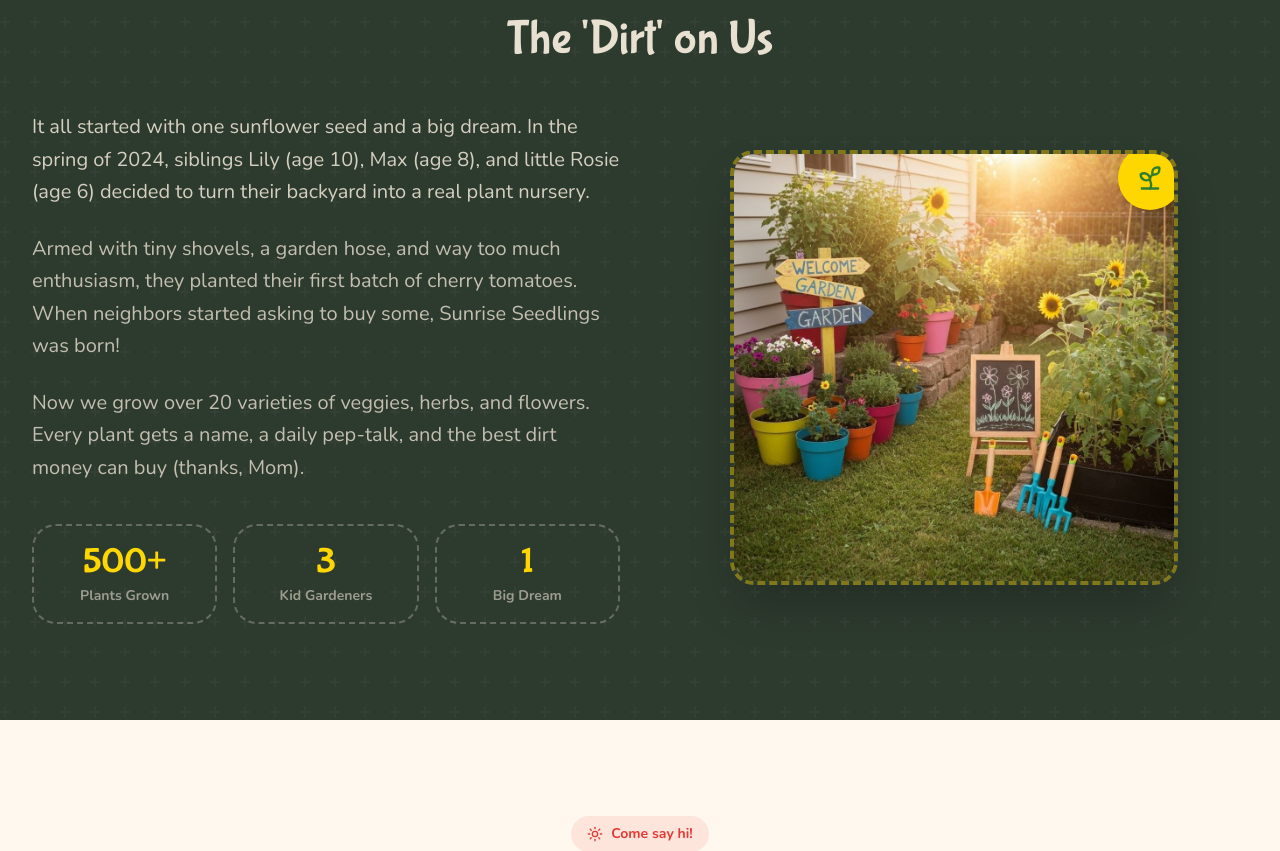
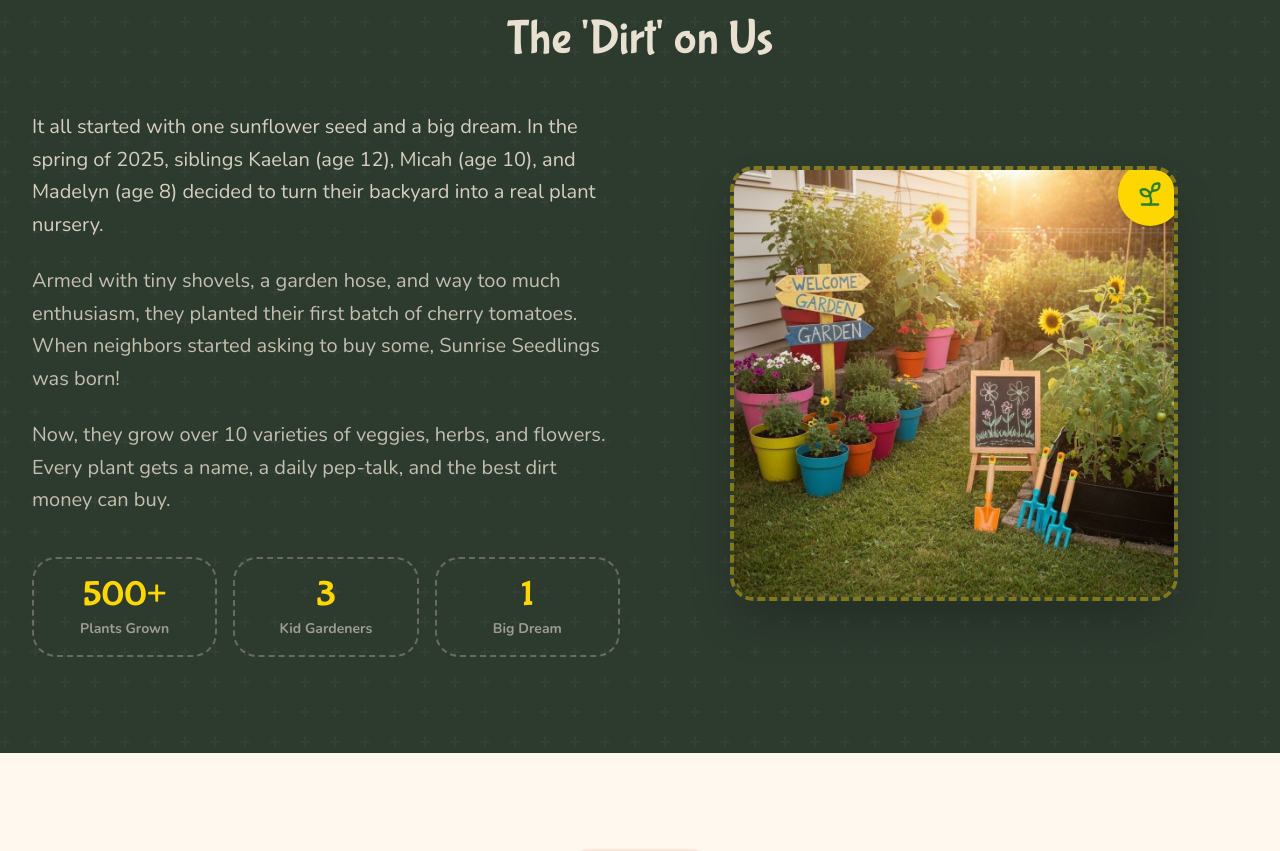
Before and after one commit to coreyfmiller/sunriseseedlings, a Next.js app: page / in a window 1280 px wide. Shown: the part 2375-3226 px from the top of the page. Built offline with nearby package versions, Linux system fonts and the light colour scheme.

Commit message:
Update Our Story with real names, ages, and correct details

```diff
--- a/components/our-story.tsx
+++ b/components/our-story.tsx
@@ -23,8 +23,8 @@
             <div className="order-2 flex flex-col gap-6 lg:order-1">
               <p className="text-lg leading-relaxed text-chalkboard-text/90 md:text-xl">
                 It all started with one sunflower seed and a big dream. In the
-                spring of 2024, siblings Lily (age 10), Max (age 8), and little
-                Rosie (age 6) decided to turn their backyard into a real plant
+                spring of 2025, siblings Kaelan (age 12), Micah (age 10), and
+                Madelyn (age 8) decided to turn their backyard into a real plant
                 nursery.
               </p>
               <p className="text-lg leading-relaxed text-chalkboard-text/80 md:text-xl">
@@ -34,9 +34,9 @@
                 born!
               </p>
               <p className="text-lg leading-relaxed text-chalkboard-text/80 md:text-xl">
-                Now we grow over 20 varieties of veggies, herbs, and flowers.
+                Now, they grow over 10 varieties of veggies, herbs, and flowers.
                 Every plant gets a name, a daily pep-talk, and the best dirt
-                money can buy (thanks, Mom).
+                money can buy.
               </p>
 
               {/* Fun stats */}
```
